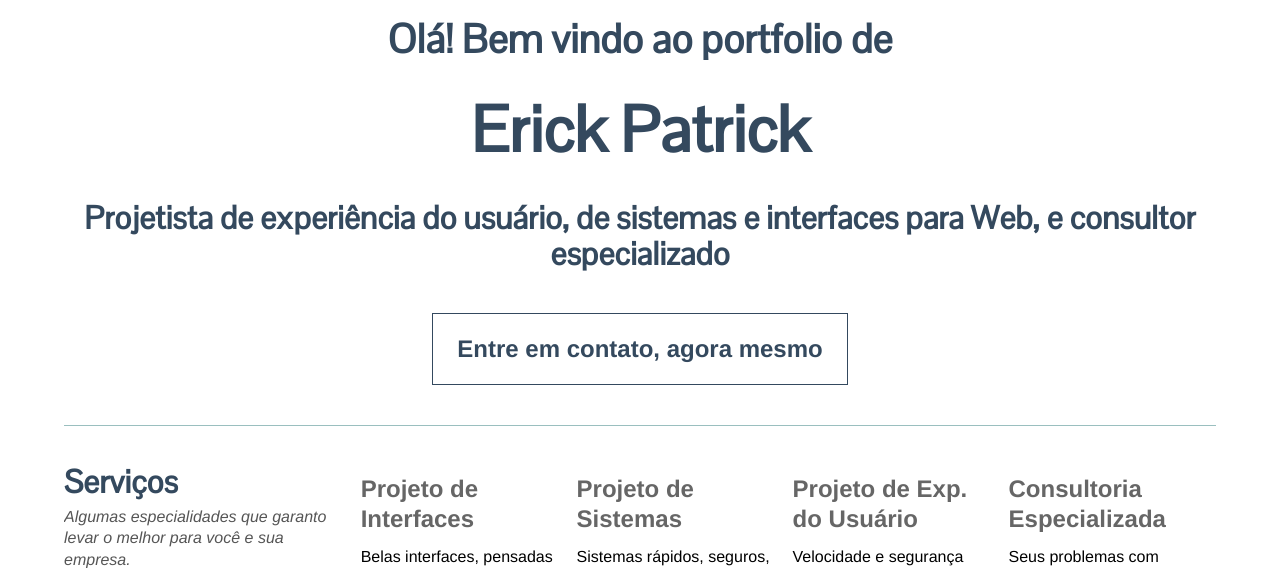
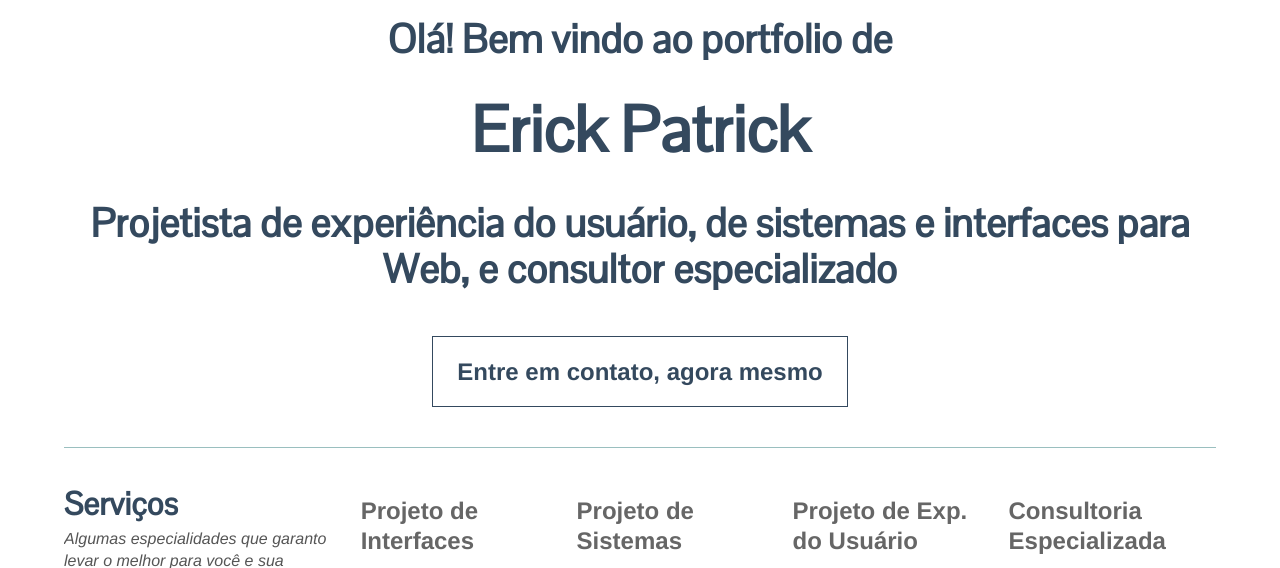
Before and after one commit to erickpatrick/erickpatrick.github.io, a PHP site: page / in a window 1280 px wide. Shown: the part 20-588 px from the top of the page. Run offline with PHP 8.4, Linux system fonts and the light colour scheme; some libraries are stand-ins or nearby versions.

Commit message:
Adjusting main description
Better size to bigger screens

```diff
--- a/assets/css/styles-alternate.css
+++ b/assets/css/styles-alternate.css
@@ -177,6 +177,9 @@ a:hover {
 }
 
 @media only screen and (min-width:64em) {
+  .main-description {
+    font-size:2.5em;
+  }
   .box-item-title {
     font-size:1.5em;
     line-height: 1.25em;
```
